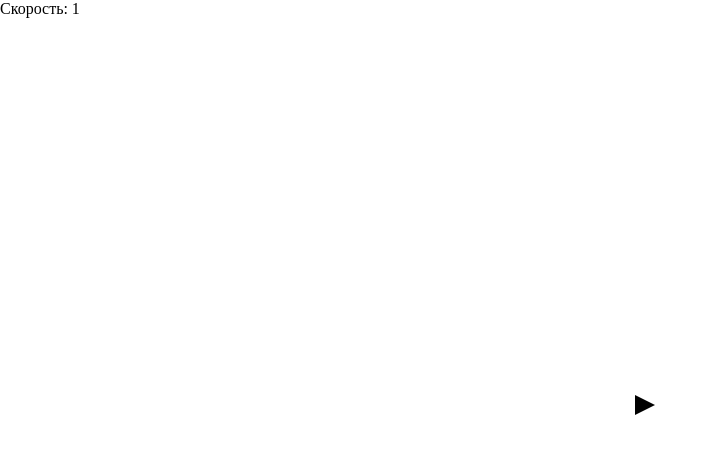
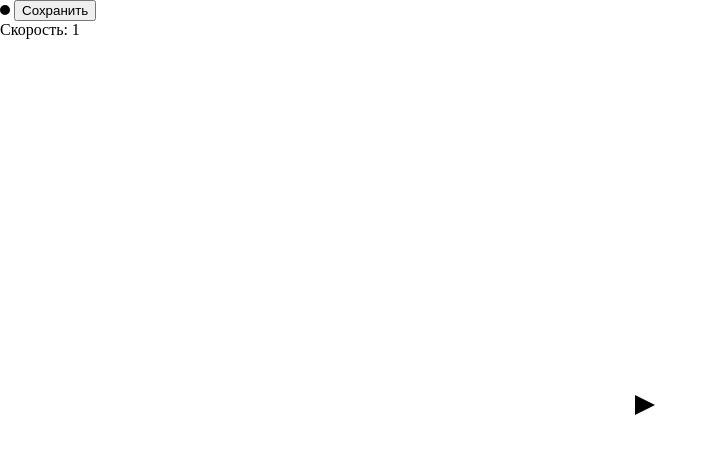
Before and after one commit to BorisBredikhin/DisDraw, a website built with Vite: page frontend/index.html in a window 1280 px wide. Shown: the whole page, without its empty margins (0-718 px from the left). Built offline with nearby package versions, Linux system fonts and the light colour scheme.

Commit message:
Сохранение картинки

```diff
--- a/frontend/src/components/canvas/index.ts
+++ b/frontend/src/components/canvas/index.ts
@@ -8,6 +8,7 @@ export class DrawingCanvas {
     private cursor: Cursor
     private cursorMode: CursorMode
     public readonly statusbar: StatusBar
+    private status: HTMLDivElement
 
     constructor(cnv: HTMLCanvasElement, statusbar: StatusBar) {
         this.cnv = cnv
@@ -18,11 +19,24 @@ export class DrawingCanvas {
         this.ctx.strokeStyle = 'black'
 
         this.statusbar = statusbar
+        this.status=this.statusbar.add()
+        this.status.innerHTML =`
+        <div id='color'></div>
+        <button id='save'>Сохранить</button>
+        `
         this.cursor = new Cursor(this.cnv.parentElement!, this.ctx, this.statusbar)
         this.cursor.createElement()
 
         this.cursorMode = new EightDirectionMode(this.cursor, this.statusbar)
         this.cursorMode.setup()
+
+        let btnSave = document.getElementById('save') as HTMLButtonElement
+        btnSave.addEventListener('click', (ev)=>{
+            let link = document.createElement('a')
+            link.download='canvas.png'
+            link.href = this.cnv.toDataURL()
+            link.click()
+        })
 
         setInterval(()=>this.cursorMode.tick(), 200)
     }
--- a/frontend/src/style.css
+++ b/frontend/src/style.css
@@ -30,3 +30,9 @@ canvas {
   top: var(--y);
   left: var(--x);
 }
+
+#color {
+  border: 5px solid #000;
+  border-radius: 100%;
+  display: inline-block;
+}
```
